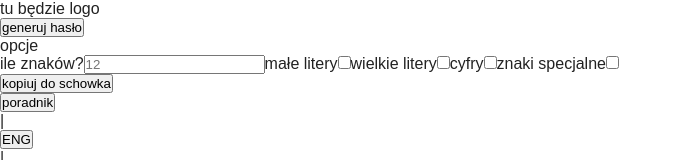
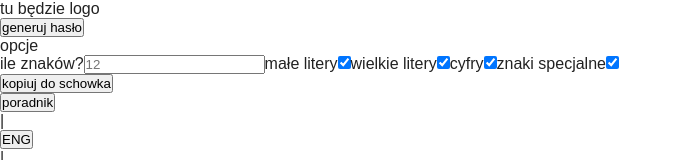
Before and after one commit to mdev79/password_generator, a React (Create React App) app: page / in a window 1280 px wide. Shown: the top 160 px of the page, without its empty margins (0-682 px from the left). Built offline with nearby package versions, Linux system fonts and the light colour scheme.

Commit message:
changing features in manifest.json, functions to read data from checkboxes

```diff
--- a/src/components/App.js
+++ b/src/components/App.js
@@ -11,12 +11,11 @@ import Cookie from './layouts/cookie/Cookie';
 class App extends Component {
   state = {
     // lang settings
-    currentLang: 'pl',
     urlToLangFile: 'data/lang/pl.json',
     lang: {}
   };
 
-  componentWillMount() {
+  componentDidMount() {
     const { urlToLangFile } = this.state;
     fetch(urlToLangFile)
       .then(res => res.json())
--- a/src/components/layouts/maincontainer/MainContainer.jsx
+++ b/src/components/layouts/maincontainer/MainContainer.jsx
@@ -9,17 +9,33 @@ import PropTypes from 'prop-types';
 class MainContainer extends Component {
   state = {
     // password settings
-    password: 'coś tam',
+    data: [],
     charsNumber: '12',
-    smallLettersOn: true,
-    bigLettersOn: true,
-    numbersOn: true,
-    specialCharsOn: true
+    smallLetters: true,
+    bigLetters: true,
+    numbers: true,
+    specialChars: true,
+    password: 'coś tam'
+
     // errors settings
   };
   generatePassword = e => {
     console.log('warczajet');
   };
+  getCheckboxData = e => {
+    const name = e.target.name;
+    const checked = e.target.checked;
+    this.setState({
+      [name]: checked
+    });
+  };
+  getCharsNumber = e => {
+    const value = e.target.value;
+    this.setState({
+      charsNumber: value
+    });
+  };
+
   render() {
     const { mainBtn, password, copyToClipboard } = this.props;
     return (
@@ -28,7 +44,11 @@ class MainContainer extends Component {
           mainBtn={mainBtn}
           generatePassword={this.generatePassword}
         />
-        <OptionsContainer {...this.props} />
+        <OptionsContainer
+          getCheckboxData={this.getCheckboxData}
+          getCharsNumber={this.getCharsNumber}
+          {...this.props}
+        />
         <PassArea password={password} />
         <CopyToClipBtn copyToClipboard={copyToClipboard} />
       </div>
--- a/src/components/layouts/maincontainer/options/InputItem.jsx
+++ b/src/components/layouts/maincontainer/options/InputItem.jsx
@@ -1,6 +1,15 @@
 import React, { Fragment } from 'react';
 const InputItem = props => {
-  const { type, name, placeholder, id, className, label } = props;
+  const {
+    type,
+    name,
+    placeholder,
+    id,
+    className,
+    label,
+    getCheckboxData,
+    getCharsNumber
+  } = props;
   return (
     <Fragment>
       <label className={className} htmlFor={id}>
@@ -12,6 +21,9 @@ const InputItem = props => {
         type={type}
         name={name}
         placeholder={placeholder}
+        onClick={getCheckboxData}
+        onChange={getCharsNumber}
+        defaultChecked
       />
     </Fragment>
   );
--- a/src/components/layouts/maincontainer/options/OptionsContainer.jsx
+++ b/src/components/layouts/maincontainer/options/OptionsContainer.jsx
@@ -7,7 +7,9 @@ const OptionsContainer = props => {
     smallLetters,
     bigLetters,
     numbers,
-    specialChars
+    specialChars,
+    getCheckboxData,
+    getCharsNumber
   } = props;
   return (
     <div className='options__container'>
@@ -15,44 +17,44 @@ const OptionsContainer = props => {
       <form>
         <InputItem
           type='text'
-          key='howManyChars'
           name='howManyChars'
           id='how__many__chars'
           placeholder='12'
           className='input input__text how__many__chars__c'
           label={howManyChars}
+          getCharsNumber={getCharsNumber}
         />
         <InputItem
           type='checkbox'
-          key='smallLetters'
           name='smallLetters'
           id='small__letters'
           className='input input__text small__letters__c'
           label={smallLetters}
+          getCheckboxData={getCheckboxData}
         />
         <InputItem
           type='checkbox'
-          key='bigLetters'
           name='bigLetters'
           id='big__letters'
           classNme='input input__text big__letters__c '
           label={bigLetters}
+          getCheckboxData={getCheckboxData}
         />
         <InputItem
           type='checkbox'
-          key='numbers'
           name='numbers'
           id='numbers'
           className='input input__text numbers__c'
           label={numbers}
+          getCheckboxData={getCheckboxData}
         />
         <InputItem
           type='checkbox'
-          key='specialChars'
           name='specialChars'
           id='special__chars'
           className='input input__text special__chars__c'
           label={specialChars}
+          getCheckboxData={getCheckboxData}
         />
       </form>
     </div>
```
Also changed, not shown: public/manifest.json, 1 other file (tests, documents, lock files or other folders).
